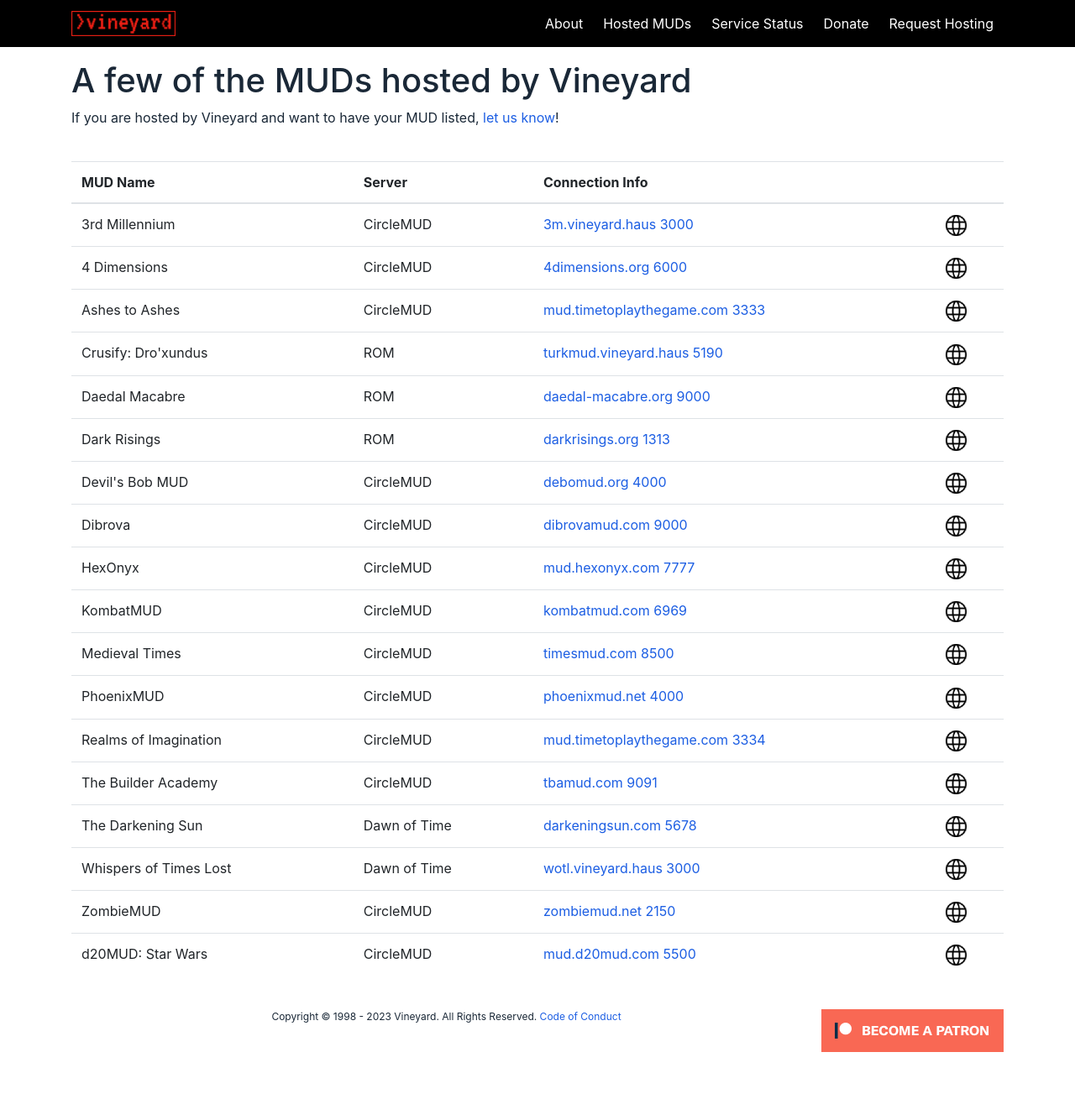
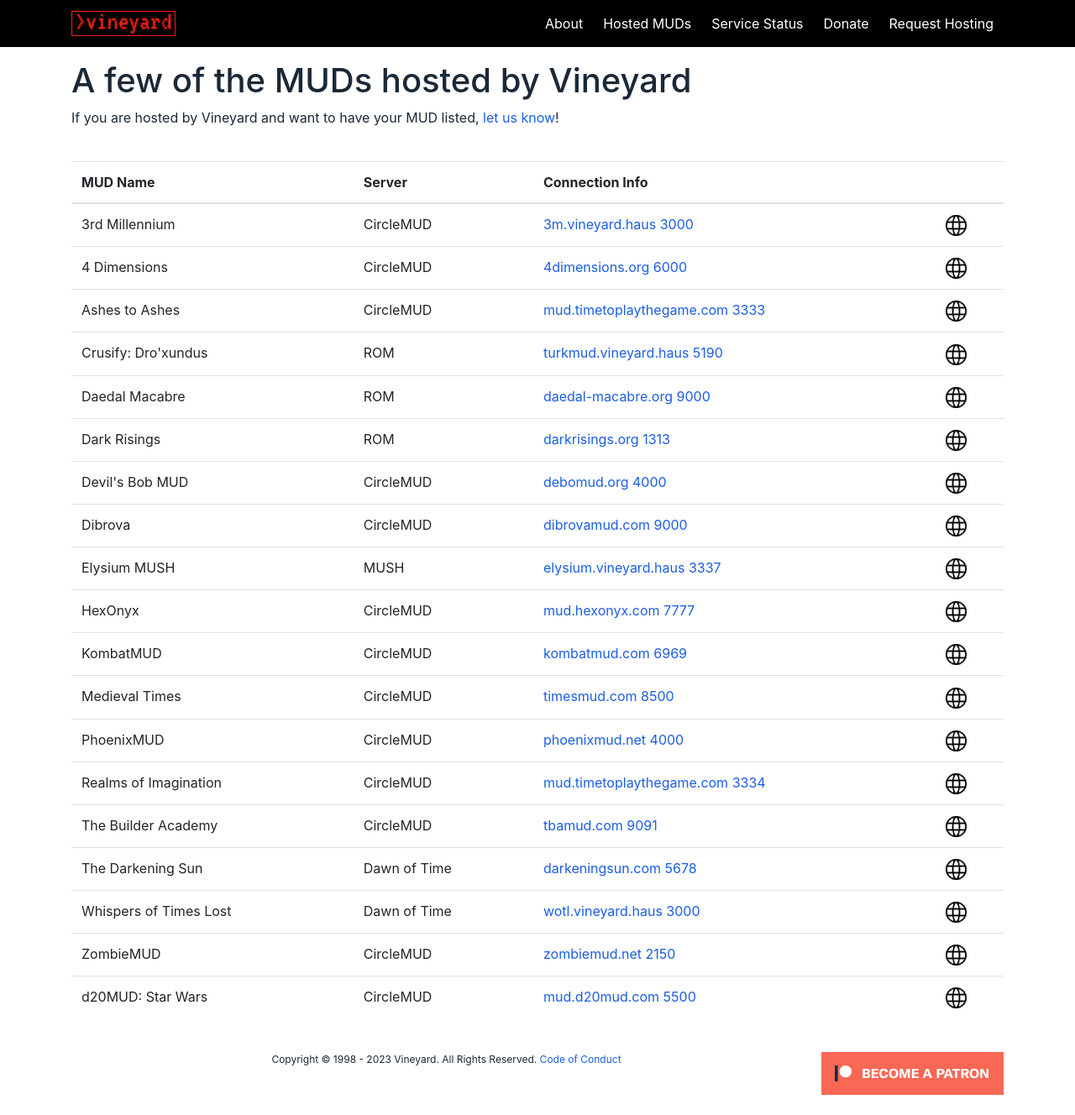
Before and after one commit to vintnerhaus/vineyard.haus, a Jekyll site: the page built from muds.html, in a window 1280 px wide. Shown: the whole page at 84% size. Built offline with Jekyll 4.4.1, drawn with Linux system fonts in a browser that asks for light colours; nearby versions of some CDN libraries; Markdown is read by kramdown in place of the engine named in the settings; before the commit the page ends 1277 px from its top, so only the background shows below that.

Commit message:
Update mud_list.json

```diff
--- a/_data/mud_list.json
+++ b/_data/mud_list.json
@@ -121,6 +121,13 @@
       "server_port": "5500",
     },
     {
+      "mud_name": "Elysium MUSH",
+      "server": "MUSH",
+      "site": "www.fanficparadise.com/liananna/mushes/Elysium/Elysium.htm",
+      "server_address": "elysium.vineyard.haus",
+      "server_port": "3337",
+    },
+    {
       "mud_name": "Crusify: Dro'xundus",
       "server": "ROM",
       "site": "turkmud.vineyard.haus",
```
